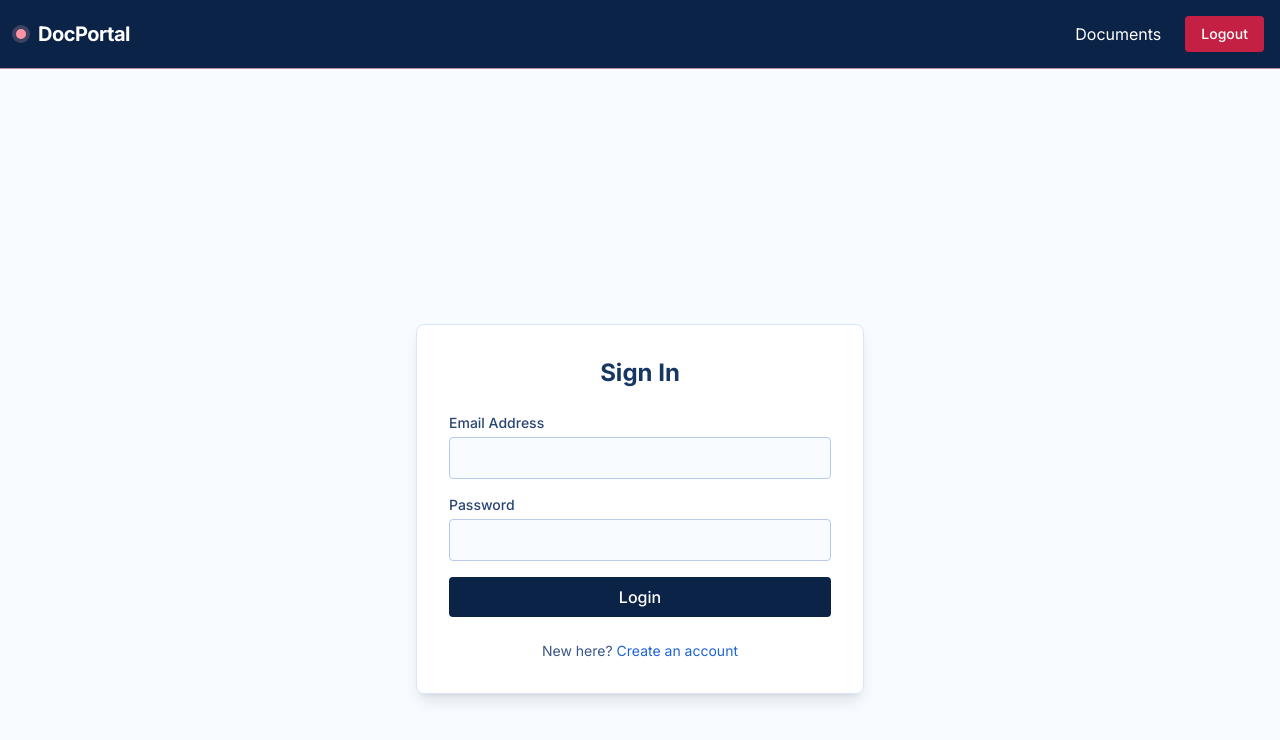
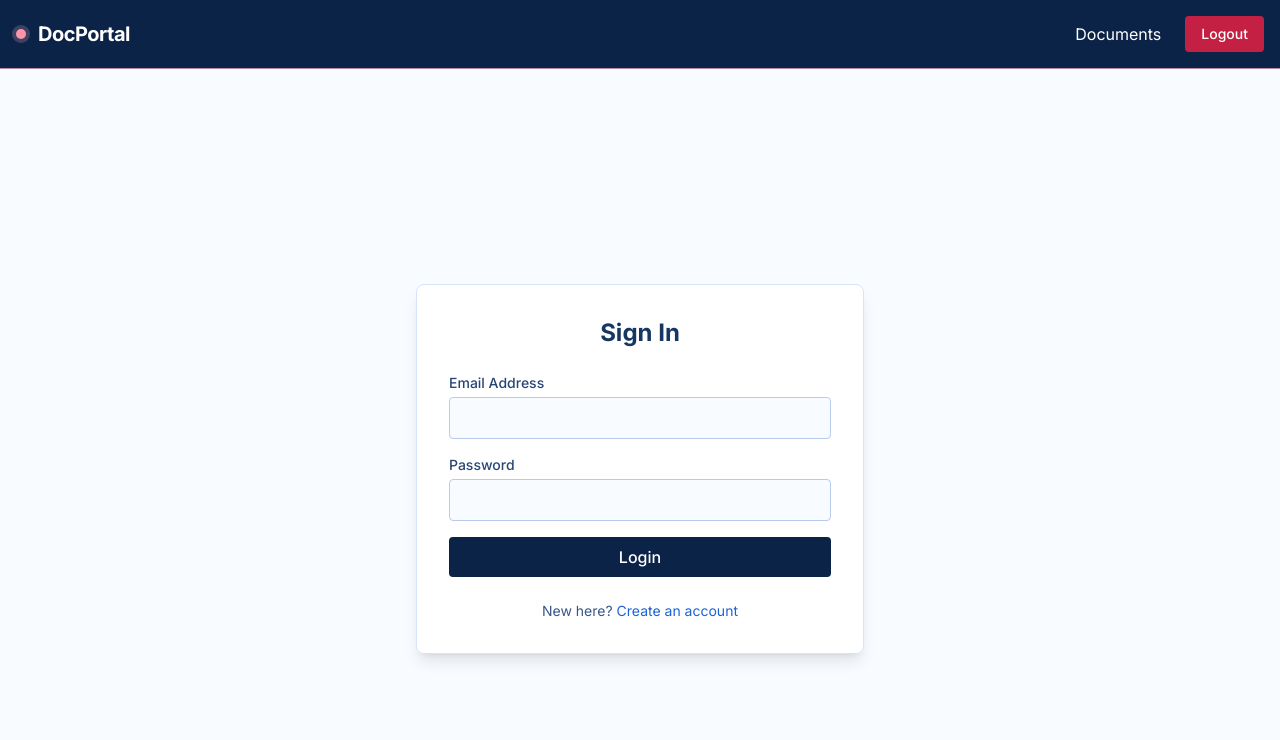
Before and after one commit to kattasuryavardhanreddy/docman, a Next.js app in the folder Frontend/docman/: page /login in a window 1280 px wide. Shown: the top 740 px of the page. Built offline with nearby package versions, Linux system fonts and the light colour scheme.

Commit message:
Fix layout by adjusting div class for login page

```diff
--- a/Frontend/docman/app/login/page.js
+++ b/Frontend/docman/app/login/page.js
@@ -33,7 +33,7 @@
   }
 
   return (
-    <div className="flex items-center justify-center pt-20 bg-slate-50 min-h-screen">
+    <div className="flex items-center justify-center min-h-screen bg-slate-50">
       <div className="bg-white/90 p-8 rounded-lg shadow-lg w-full max-w-md border border-slate-200 backdrop-blur-sm">
         <h1 className="text-2xl font-bold mb-6 text-slate-800 text-center">Sign In</h1>
 
```
